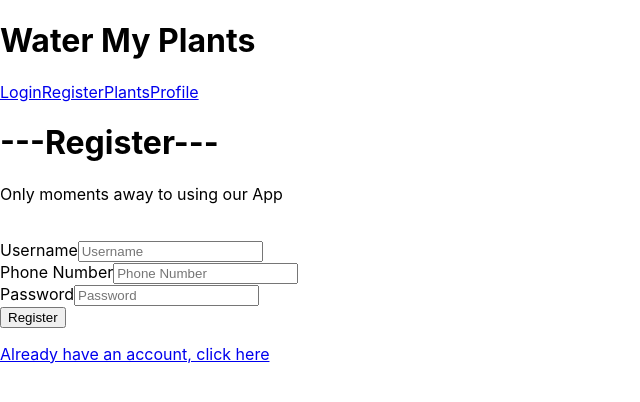
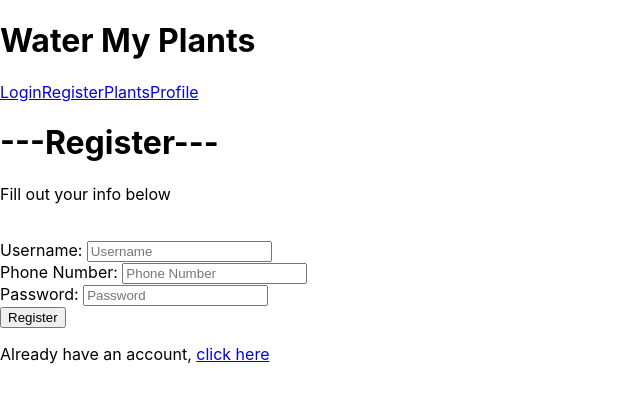
Before and after one commit to Water-My-Plants-tt2/Front-End, a React (Create React App) app in the folder water-my-plants/: page /register in a window 1280 px wide. Shown: the top 402 px of the page, without its empty margins (0-640 px from the left). Built offline with nearby package versions, Linux system fonts and the light colour scheme.

Commit message:
update on the returns, cleaned up some lines

```diff
--- a/water-my-plants/src/components/Login.js
+++ b/water-my-plants/src/components/Login.js
@@ -55,7 +55,7 @@ const LoginForm = ( props ) => {
             </div>
 
             <div className = "form-inputs">
-                <label className = "form-labels">Username</label>
+                <label className = "form-labels">Username:&nbsp;</label>
                 <input
                     name = "username"
                     type = "text"
@@ -63,8 +63,9 @@ const LoginForm = ( props ) => {
                     onChange = { handleInputChange }
                     placeholder = "Username"
                 />
-
-                <label className = "form-labels">Password</label>
+            </div>
+            <div className = "form-inputs">
+                <label className = "form-labels">Password:&nbsp;</label>
                 <input
                     name = "password"
                     type = "password"
@@ -72,17 +73,14 @@ const LoginForm = ( props ) => {
                     onChange = { handleInputChange }
                     placeholder = "Password"
                 />
-
+            </div>
+            <div className = "form-inputs">
                 <button
                     type = "submit"
                     onClick = { handleSubmitForm }>Login</button>
 
                 <p className="text-link">Haven't signed up yet? <Link to = "/register" >Register here</Link></p>
             </div>
-
-            <div>
-                <p className = "text-link"><Link to = "/">Already a member, login here!</Link></p>
-            </div>
         </form>
     );
 };
--- a/water-my-plants/src/components/Register.js
+++ b/water-my-plants/src/components/Register.js
@@ -47,12 +47,12 @@ const RegisterForm = props => {
         <form>
             <div className = "form-header">
                 <h1>---Register---</h1>
-                <p>Only moments away to using our App</p>
+                <p>Fill out your info below</p>
                 <br/>
             </div>
 
             <div className = "form-inputs">
-                <label className = "form-label">Username</label>
+                <label className = "form-label">Username:&nbsp;</label>
                     <input
                         name = "username"
                         type = "text"
@@ -64,7 +64,7 @@ const RegisterForm = props => {
             </div>
 
             <div className = "form-inputs">
-                <label className = "form-label">Phone Number</label>
+                <label className = "form-label">Phone Number:&nbsp;</label>
                     <input
                         name = "phone_number"
                         type = "tel"
@@ -76,7 +76,7 @@ const RegisterForm = props => {
             </div>
 
             <div className = "form-inputs">
-                <label className = "form-label">Password</label>
+                <label className = "form-label">Password:&nbsp;</label>
                     <input
                         name = "password"
                         type = "password"
@@ -91,7 +91,7 @@ const RegisterForm = props => {
                 onClick = { handleSubmitForm }>Register</button>
 
             <div>
-                <p className = "text-link"><Link to = "/login"> Already have an account, click here</Link>
+                <p className = "text-link">Already have an account, <Link to = "/login"> click here</Link>
                 </p>
             </div>
 
```
